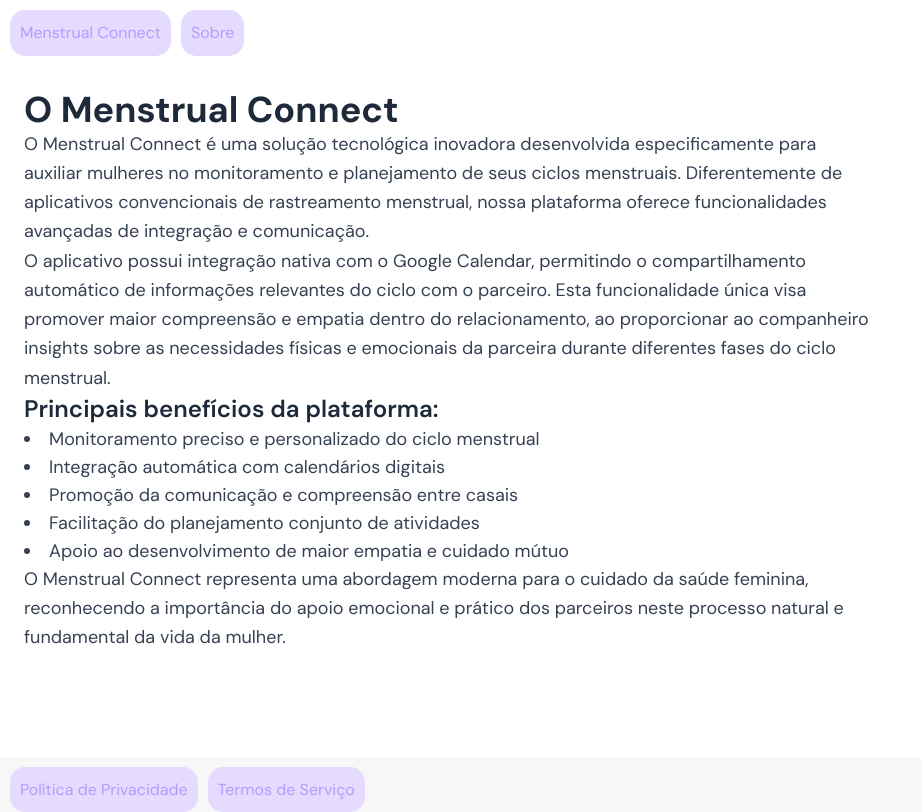
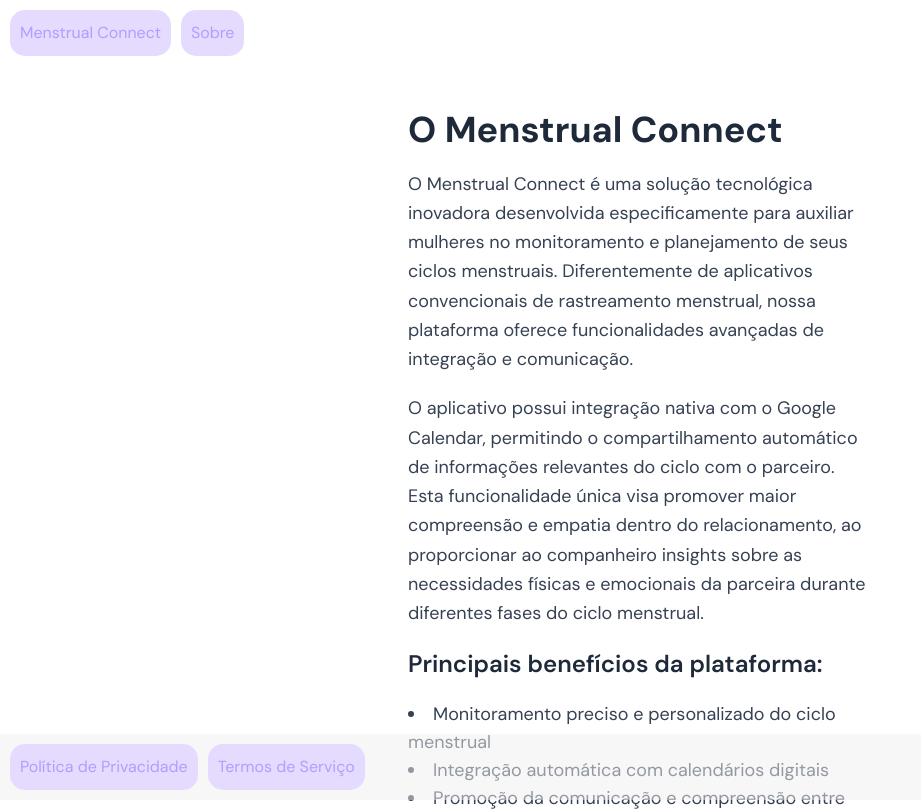
Before and after one commit to tonussi/menstrualconnect-page, a Vue app: page /about in a window 1280 px wide. Shown: the top 812 px of the page, without its empty margins (0-921 px from the left). Built offline with nearby package versions, Linux system fonts and the light colour scheme.

Commit message:
style: Update sticky footer in App.vue and enhance layout in AboutView for better visual consistency

```diff
--- a/src/App.vue
+++ b/src/App.vue
@@ -47,6 +47,9 @@
 
 .sticky-footer {
   margin-top: 5em;
+  position: fixed;
+  bottom: 0;
+  width: 100%;
   background-color: rgba(240, 240, 240, 0.5);
 }
 </style>
--- a/src/views/AboutView.vue
+++ b/src/views/AboutView.vue
@@ -1,27 +1,30 @@
 <script setup lang="ts"></script>
 
 <template>
-  <div class="p-6 max-w-4xl mx-auto">
-    <h1 class="text-4xl font-bold text-gray-800 mb-6">O Menstrual Connect</h1>
+  <div class="flex flex-row justify-center items-center">
+    <div class="lg:w-2/5 xs:w-full sm:w-2/3 p-6">
+      <h1 class="text-4xl font-bold text-gray-800 my-5!">O Menstrual Connect</h1>
 
-    <p class="text-lg text-gray-700 leading-relaxed mb-6">
+      <div class="text-lg text-gray-700 leading-relaxed my-5!">
         O Menstrual Connect é uma solução tecnológica inovadora desenvolvida especificamente para
-      auxiliar mulheres no monitoramento e planejamento de seus ciclos menstruais. Diferentemente de
-      aplicativos convencionais de rastreamento menstrual, nossa plataforma oferece funcionalidades
-      avançadas de integração e comunicação.
-    </p>
+        auxiliar mulheres no monitoramento e planejamento de seus ciclos menstruais. Diferentemente
+        de aplicativos convencionais de rastreamento menstrual, nossa plataforma oferece
+        funcionalidades avançadas de integração e comunicação.
+      </div>
 
-    <p class="text-lg text-gray-700 leading-relaxed mb-8">
+      <div class="text-lg text-gray-700 leading-relaxed my-5!">
         O aplicativo possui integração nativa com o Google Calendar, permitindo o compartilhamento
         automático de informações relevantes do ciclo com o parceiro. Esta funcionalidade única visa
-      promover maior compreensão e empatia dentro do relacionamento, ao proporcionar ao companheiro
-      insights sobre as necessidades físicas e emocionais da parceira durante diferentes fases do
-      ciclo menstrual.
-    </p>
+        promover maior compreensão e empatia dentro do relacionamento, ao proporcionar ao
+        companheiro insights sobre as necessidades físicas e emocionais da parceira durante
+        diferentes fases do ciclo menstrual.
+      </div>
 
-    <h2 class="text-2xl font-semibold text-gray-800 mb-4">Principais benefícios da plataforma:</h2>
+      <h2 class="text-2xl font-semibold text-gray-800 my-5!">
+        Principais benefícios da plataforma:
+      </h2>
 
-    <ul class="list-disc list-inside space-y-2 mb-8 text-lg text-gray-700">
+      <ul class="list-disc list-inside space-y-2 text-lg text-gray-700 my-5!">
         <li>Monitoramento preciso e personalizado do ciclo menstrual</li>
         <li>Integração automática com calendários digitais</li>
         <li>Promoção da comunicação e compreensão entre casais</li>
@@ -29,10 +32,11 @@
         <li>Apoio ao desenvolvimento de maior empatia e cuidado mútuo</li>
       </ul>
 
-    <p class="text-lg text-gray-700 leading-relaxed">
+      <div class="text-lg text-gray-700 leading-relaxed">
         O Menstrual Connect representa uma abordagem moderna para o cuidado da saúde feminina,
-      reconhecendo a importância do apoio emocional e prático dos parceiros neste processo natural e
-      fundamental da vida da mulher.
-    </p>
+        reconhecendo a importância do apoio emocional e prático dos parceiros neste processo natural
+        e fundamental da vida da mulher.
+      </div>
+    </div>
   </div>
 </template>
```
Lines whose indentation alone changed are shown as unchanged.
